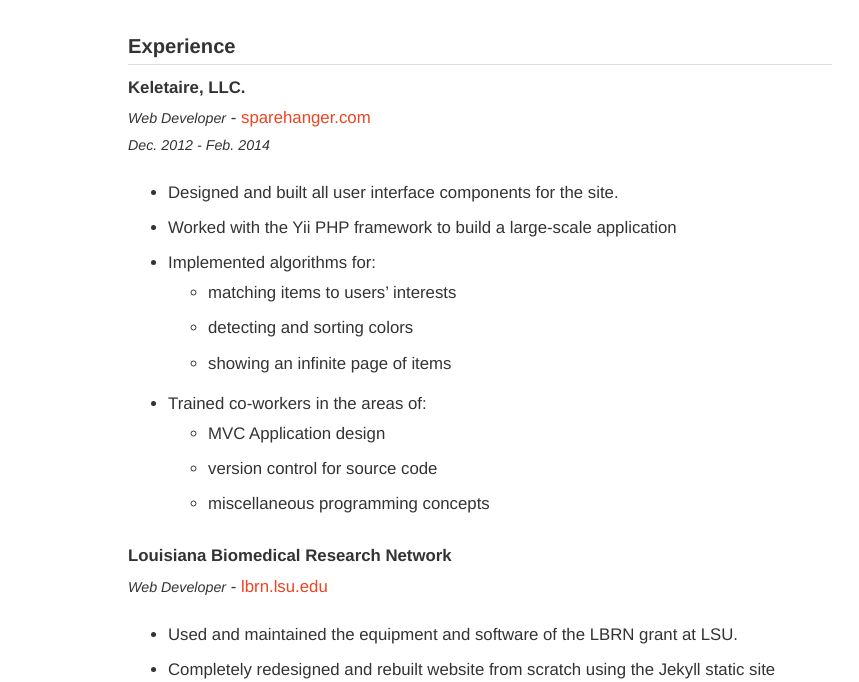
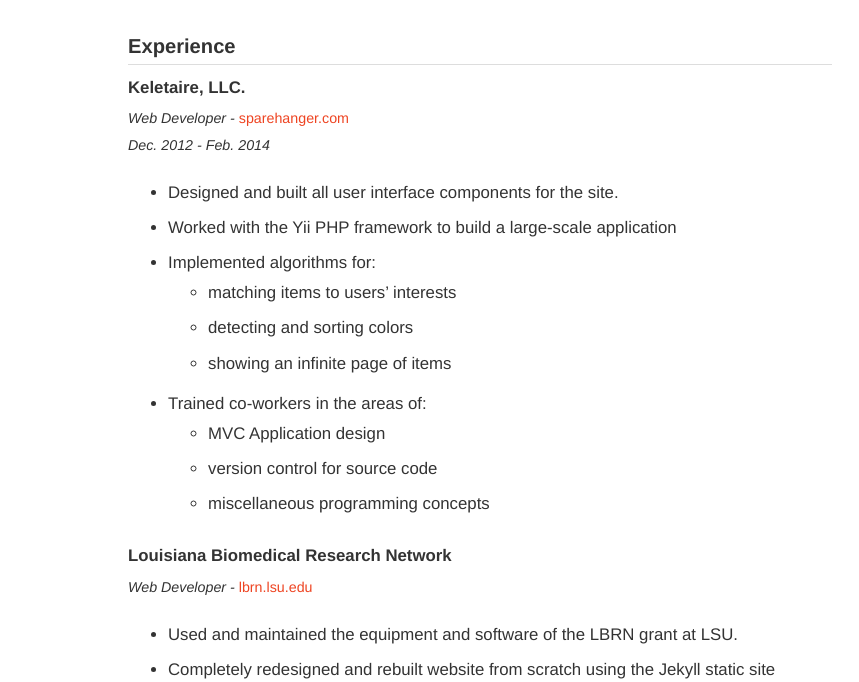
Before and after one commit to taylorlapeyre/taylorlapeyre.github.io, a Jekyll site: the page built from resume.md, in a window 1280 px wide. Shown: the part 421-1103 px from the top of the page, without its empty margins (160-1019 px from the left). Built offline with Jekyll 4.4.1, drawn with Linux system fonts in a browser that asks for light colours; some web fonts are replaced.

Commit message:
better links

```diff
--- a/assets/css/style.css
+++ b/assets/css/style.css
@@ -119,3 +119,7 @@ h1 a, h1 a:hover {
 .resume em {
   font-size: 0.85em;
 }
+
+.resume em a {
+  font-style: normal;
+}
--- a/resume.md
+++ b/resume.md
@@ -20,7 +20,7 @@ title: Resume
 
 #### Keletaire, LLC.
 
-*Web Developer* - [sparehanger.com][sh]
+*Web Developer - [sparehanger.com][sh]*
 
 *Dec. 2012 - Feb. 2014*
 
@@ -37,7 +37,7 @@ title: Resume
 
 #### Louisiana Biomedical Research Network
 
-*Web Developer* - [lbrn.lsu.edu][lbrn]
+*Web Developer - [lbrn.lsu.edu][lbrn]*
 
 - Used and maintained the equipment and software of the LBRN grant at LSU.
 - Completely redesigned and rebuilt website from scratch using the Jekyll static site generator
```
